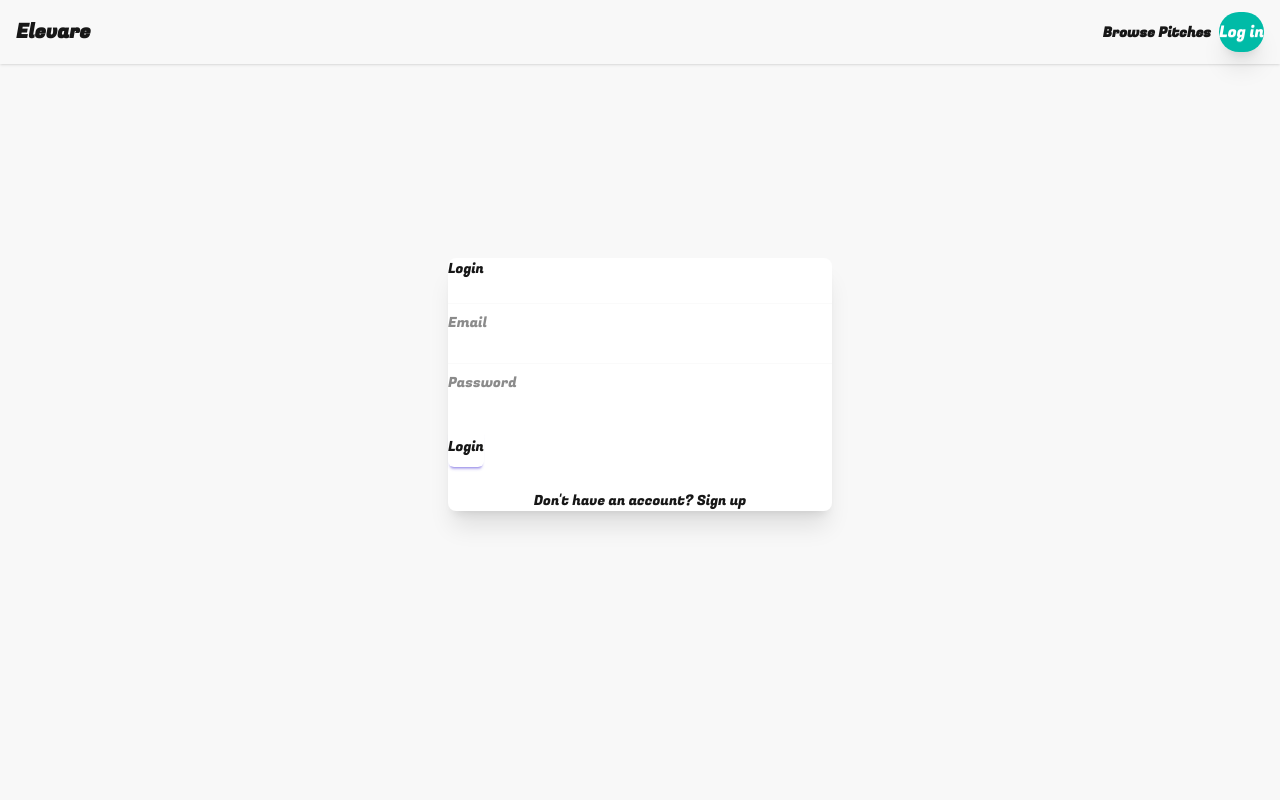
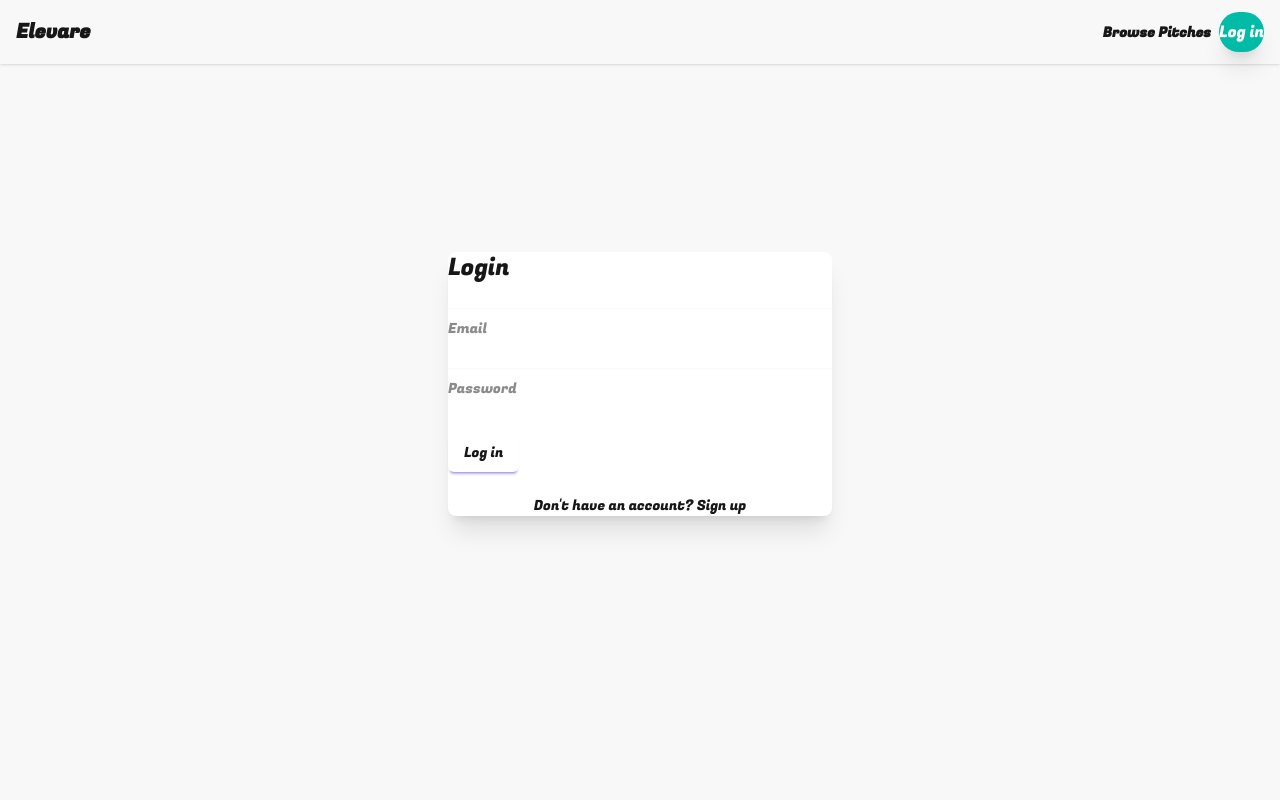
Before and after one commit to EmmaMartin123/Industrial_Project, a Next.js app in the folder frontend/: page /login in a window 1280 px wide. Shown: the top 800 px of the page. Built offline with nearby package versions, Linux system fonts and the light colour scheme; no server answers.

Commit message:
add button component for consistency

```diff
--- a/frontend/app/login/page.tsx
+++ b/frontend/app/login/page.tsx
@@ -6,6 +6,7 @@ import { useAuthStore } from "@/store/authStore"
 import { Loader } from "lucide-react"
 import { supabase } from "@/lib/supabaseClient"
 import axios from "axios"
+import Button from "@/components/Button"
 
 export default function LoginPage() {
 	const router = useRouter()
@@ -61,7 +62,7 @@ export default function LoginPage() {
 		<div className="min-h-screen flex items-center justify-center bg-base-200">
 			<div className="card w-full max-w-sm shadow-xl bg-base-100 mb-40">
 				<div className="card-body">
-					<h2 className="card-title text-center mb-4">Login</h2>
+					<h2 className="card-title text-center text-2xl mb-4">Login</h2>
 
 					<input
 						type="email"
@@ -80,13 +81,13 @@ export default function LoginPage() {
 					/>
 
 					<div className="flex justify-between">
-						<button
-							className="btn btn-primary rounded-md"
+						<Button
 							onClick={handleLogin}
-							disabled={isLoggingIn}
+							isLoading={isLoggingIn}
+							loadingText="Logging in..."
 						>
-							{isLoggingIn ? "Logging in..." : "Login"}
-						</button>
+							Log in
+						</Button>
 					</div>
 
 					<div className="text-center mt-4">
--- a/frontend/app/signup/page.tsx
+++ b/frontend/app/signup/page.tsx
@@ -6,6 +6,7 @@ import { useRouter } from "next/navigation"
 import toast from "react-hot-toast"
 import { useAuthStore } from "@/store/authStore"
 import { Loader } from "lucide-react"
+import Button from "@/components/Button"
 
 export default function SignupPage() {
 	const router = useRouter()
@@ -26,8 +27,8 @@ export default function SignupPage() {
 	}, [authUser, router])
 
 	const handleSignup = () => {
-		if (!email || !password) {
-			return window.alert("Please enter both email and password") // could put this inside the store itself?
+		if (!name || !email || !password) {
+			return toast.error("Please enter all fields")
 		}
 
 		signup({ email, password })
@@ -71,13 +72,13 @@ export default function SignupPage() {
 						onChange={(e) => setPassword(e.target.value)}
 					/>
 					<div className="flex justify-between">
-						<button
-							className="btn btn-primary rounded-md"
+						<Button
 							onClick={handleSignup}
-							disabled={isSigningUp}
+							isLoading={isSigningUp}
+							loadingText="Logging in..."
 						>
-							{isSigningUp ? "Signing up..." : "Sign up"}
-						</button>
+							Sign up
+						</Button>
 					</div>
 
 					<div className="text-center mt-4">
--- /dev/null
+++ b/frontend/components/Button.tsx
@@ -0,0 +1,26 @@
+"use client"
+
+interface ButtonProps extends React.ButtonHTMLAttributes<HTMLButtonElement> {
+  isLoading?: boolean
+  loadingText?: string
+}
+
+export default function Button({
+  children,
+  className,
+  isLoading,
+  loadingText,
+  ...props
+}: ButtonProps) {
+  return (
+    <button
+      className={
+        "btn btn-primary rounded-md px-4 py-2"
+      }
+      disabled={isLoading || props.disabled}
+      {...props}
+    >
+      {isLoading ? loadingText || "Loading..." : children}
+    </button>
+  )
+}
```
